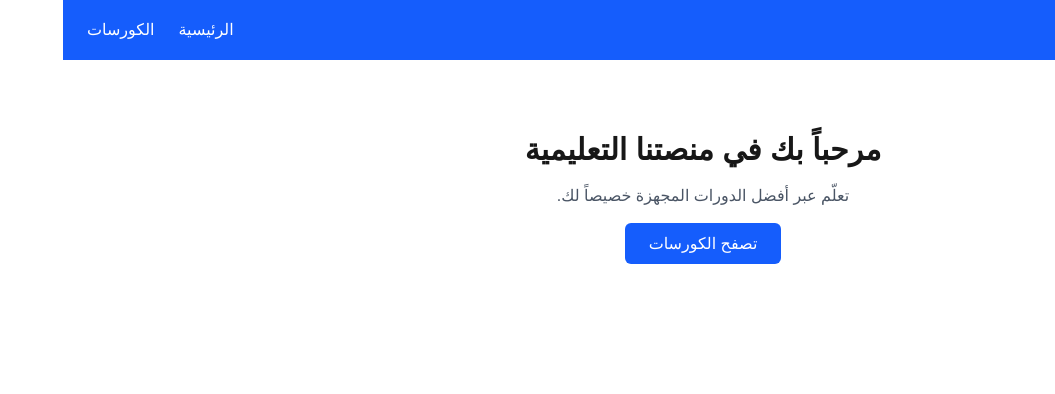
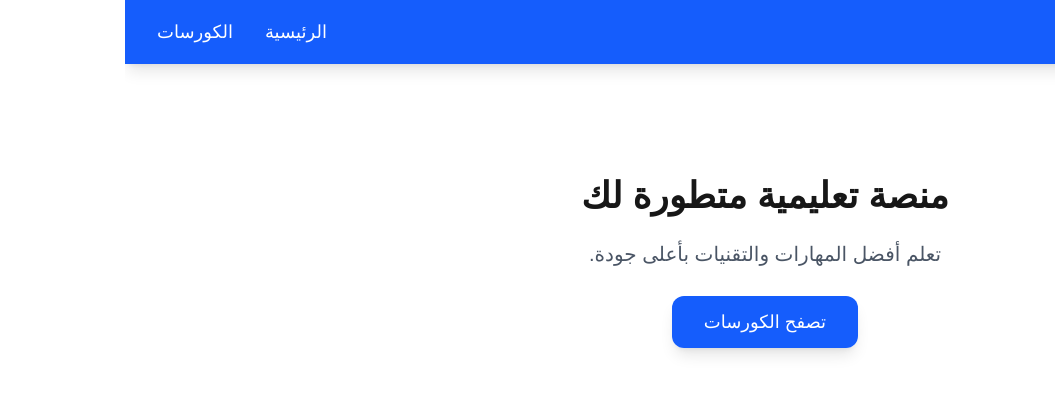
Before and after one commit to mohamed-engineer/academy-website, a Next.js app: page / in a window 1280 px wide. Shown: the top 394 px of the page, without its empty margins (225-1280 px from the left). Built offline with nearby package versions, Linux system fonts and the light colour scheme.

Commit message:
first commit - Next.js educational platform

```diff
--- a/app/components/navbar.tsx
+++ b/app/components/navbar.tsx
@@ -1,21 +1,22 @@
+"use client";
+
+import { motion } from "framer-motion";
 import Link from "next/link";
 
 export default function Navbar() {
   return (
-    <nav className="w-full bg-blue-600 text-white px-6 py-4 flex justify-between items-center">
-      <h1 className="text-xl font-bold">EduPlatform</h1>
-      <ul className="flex gap-6">
-        <li>
-          <Link href="/" className="hover:underline">
-            الرئيسية
-          </Link>
-        </li>
-        <li>
-          <Link href="/courses" className="hover:underline">
-            الكورسات
-          </Link>
-        </li>
+    <motion.nav
+      initial={{ y: -50, opacity: 0 }}
+      animate={{ y: 0, opacity: 1 }}
+      transition={{ duration: 0.5 }}
+      className="w-full bg-blue-600 text-white px-8 py-4 flex justify-between items-center shadow-lg"
+    >
+      <h1 className="text-2xl font-bold tracking-wide">EduPlatform</h1>
+
+      <ul className="flex gap-8 text-lg">
+        <Link href="/" className="hover:text-gray-200 transition">الرئيسية</Link>
+        <Link href="/courses" className="hover:text-gray-200 transition">الكورسات</Link>
       </ul>
-    </nav>
+    </motion.nav>
   );
 }
--- a/app/courses/[id]/page.tsx
+++ b/app/courses/[id]/page.tsx
@@ -1,30 +1,28 @@
+"use client";
+
+import { motion } from "framer-motion";
+
 type CourseDetail = {
   title: string;
   content: string;
 };
 
-const courses: Record<number, CourseDetail> = {
-  1: { title: "تعلم Next.js", content: "تفاصيل دورة Next.js..." },
-  2: { title: "أساسيات JavaScript", content: "تفاصيل دورة JavaScript..." },
-  3: { title: "React للمبتدئين", content: "تفاصيل دورة React..." }
+const data: Record<number, CourseDetail> = {
+  1: { title: "Next.js من الصفر", content: "شرح شامل خطوة بخطوة..." },
+  2: { title: "JavaScript احترافي", content: "أساسيات + مشاريع..." },
+  3: { title: "React متقدم", content: "Hooks, Context..." },
 };
 
-interface Props {
-  params: {
-    id: string;
-  };
-}
-
-export default function CourseDetails({ params }: Props) {
+export default function CourseDetails({ params }: { params: { id: string } }) {
   const id = Number(params.id);
-  const course = courses[id];
+  const course = data[id];
 
   if (!course) return <h1>الكورس غير موجود</h1>;
 
   return (
     <div>
-      <h1 className="text-2xl font-bold mb-4">{course.title}</h1>
-      <p className="text-gray-700">{course.content}</p>
+      <h1>{course.title}</h1>
+      <p>{course.content}</p>
     </div>
   );
 }
--- a/app/courses/page.tsx
+++ b/app/courses/page.tsx
@@ -1,30 +1,39 @@
-type Course = {
-  id: number;
-  title: string;
-  desc: string;
-};
+"use client";
 
-const courses: Course[] = [
-  { id: 1, title: "تعلم Next.js", desc: "دورة شاملة من الصفر إلى الاحتراف" },
-  { id: 2, title: "أساسيات JavaScript", desc: "ابدأ طريقك في عالم البرمجة" },
-  { id: 3, title: "React للمبتدئين", desc: "مدخل مبسط لمكتبة React" }
+import { motion } from "framer-motion";
+
+const courses = [
+  { id: 1, title: "Next.js من الصفر", desc: "تعلم بناء مواقع حديثة." },
+  { id: 2, title: "JavaScript احترافي", desc: "أساسيات + مشروع كبير." },
+  { id: 3, title: "React متقدم", desc: "Hooks, State, Routing والمزيد." },
 ];
 
 export default function Courses() {
   return (
     <div>
-      <h1 className="text-2xl font-bold mb-6">الكورسات المتوفرة</h1>
+      <motion.h1
+        initial={{ opacity: 0, y: -20 }}
+        animate={{ opacity: 1, y: 0 }}
+        transition={{ duration: 0.6 }}
+        className="text-3xl font-bold mb-10 text-center"
+      >
+        الكورسات المتوفرة
+      </motion.h1>
 
-      <div className="grid grid-cols-1 md:grid-cols-3 gap-6">
-        {courses.map((course) => (
-          <a
+      <div className="grid grid-cols-1 md:grid-cols-3 gap-8">
+        {courses.map((course, index) => (
+          <motion.a
             key={course.id}
             href={`/courses/${course.id}`}
-            className="bg-white p-4 rounded shadow hover:shadow-lg transition"
+            initial={{ opacity: 0, y: 40 }}
+            animate={{ opacity: 1, y: 0 }}
+            transition={{ duration: 0.5, delay: index * 0.2 }}
+            className="bg-white p-6 rounded-2xl shadow-md hover:shadow-xl transition cursor-pointer border"
+            whileHover={{ scale: 1.05 }}
           >
-            <h2 className="text-xl font-semibold">{course.title}</h2>
+            <h2 className="text-xl font-semibold mb-2">{course.title}</h2>
             <p className="text-gray-600">{course.desc}</p>
-          </a>
+          </motion.a>
         ))}
       </div>
     </div>
--- a/app/page.tsx
+++ b/app/page.tsx
@@ -1,16 +1,40 @@
+"use client";
+
+import { motion } from "framer-motion";
+import Link from "next/link";
+
 export default function Home() {
   return (
-    <div className="text-center pt-10">
-      <h1 className="text-3xl font-bold mb-4">مرحباً بك في منصتنا التعليمية</h1>
-      <p className="text-gray-600 mb-6">
-        تعلّم عبر أفضل الدورات المجهزة خصيصاً لك.
-      </p>
-      <a
-        href="/courses"
-        className="bg-blue-600 text-white px-6 py-3 rounded-md hover:bg-blue-700"
+    <div className="text-center pt-20">
+      <motion.h1
+        initial={{ opacity: 0, scale: 0.7 }}
+        animate={{ opacity: 1, scale: 1 }}
+        transition={{ duration: 0.8 }}
+        className="text-4xl font-bold mb-6"
       >
-        تصفح الكورسات
-      </a>
+        منصة تعليمية متطورة لك
+      </motion.h1>
+
+      <motion.p
+        initial={{ opacity: 0 }}
+        animate={{ opacity: 1 }}
+        transition={{ delay: 0.4, duration: 0.7 }}
+        className="text-gray-600 text-xl mb-10"
+      >
+        تعلم أفضل المهارات والتقنيات بأعلى جودة.
+      </motion.p>
+
+      <motion.div
+        whileHover={{ scale: 1.1 }}
+        whileTap={{ scale: 0.95 }}
+      >
+        <Link
+          href="/courses"
+          className="bg-blue-600 text-white px-8 py-4 rounded-xl text-lg shadow-lg hover:bg-blue-700 transition"
+        >
+          تصفح الكورسات
+        </Link>
+      </motion.div>
     </div>
   );
 }
--- a/package.json
+++ b/package.json
@@ -9,6 +9,7 @@
     "lint": "eslint"
   },
   "dependencies": {
+    "framer-motion": "^12.23.24",
     "next": "^16.0.4",
     "react": "19.2.0",
     "react-dom": "19.2.0"
```
Also changed, not shown: 1 other file (tests, documents, lock files or other folders).
